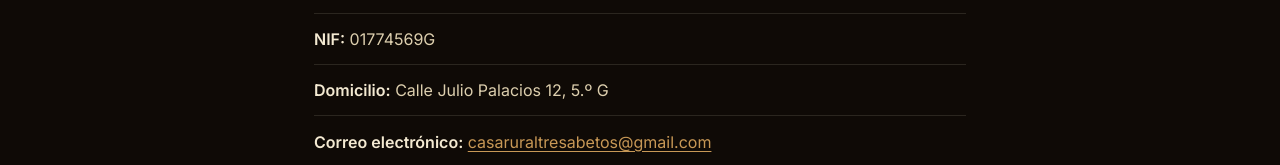
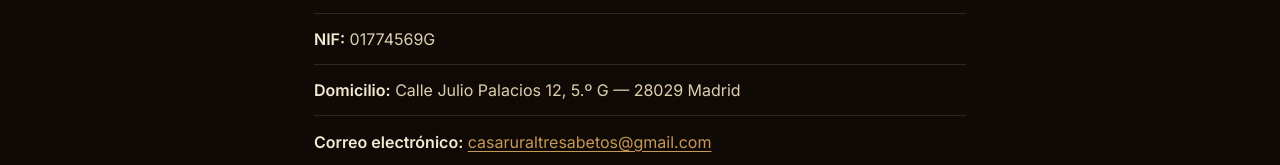
Before and after one commit to raaffa27/Casa-Rural-Tres-Abetos, a plain HTML site: page aviso-legal.html in a window 1280 px wide. Shown: the part 493-658 px from the top of the page. Drawn offline with Linux system fonts and the light colour scheme.

Commit message:
Completar domicilio del titular (28029 Madrid) en paginas legales

```diff
--- a/aviso-legal.html
+++ b/aviso-legal.html
@@ -40,7 +40,7 @@
         <ul class="legal-data">
           <li><strong>Titular:</strong> Socorro Pastrana López</li>
           <li><strong>NIF:</strong> 01774569G</li>
-          <li><strong>Domicilio:</strong> Calle Julio Palacios 12, 5.º G</li>
+          <li><strong>Domicilio:</strong> Calle Julio Palacios 12, 5.º G — 28029 Madrid</li>
           <li><strong>Correo electrónico:</strong> <a href="mailto:casaruraltresabetos@gmail.com">casaruraltresabetos@gmail.com</a></li>
           <li><strong>Teléfono:</strong> <a href="tel:+34650966569">650 966 569</a></li>
           <li><strong>Actividad:</strong> alojamiento rural situado en Calle de los Balagos, Becerril de la Sierra (Madrid)</li>
```
Also changed, not shown: privacidad.html (+1 -1 lines).
